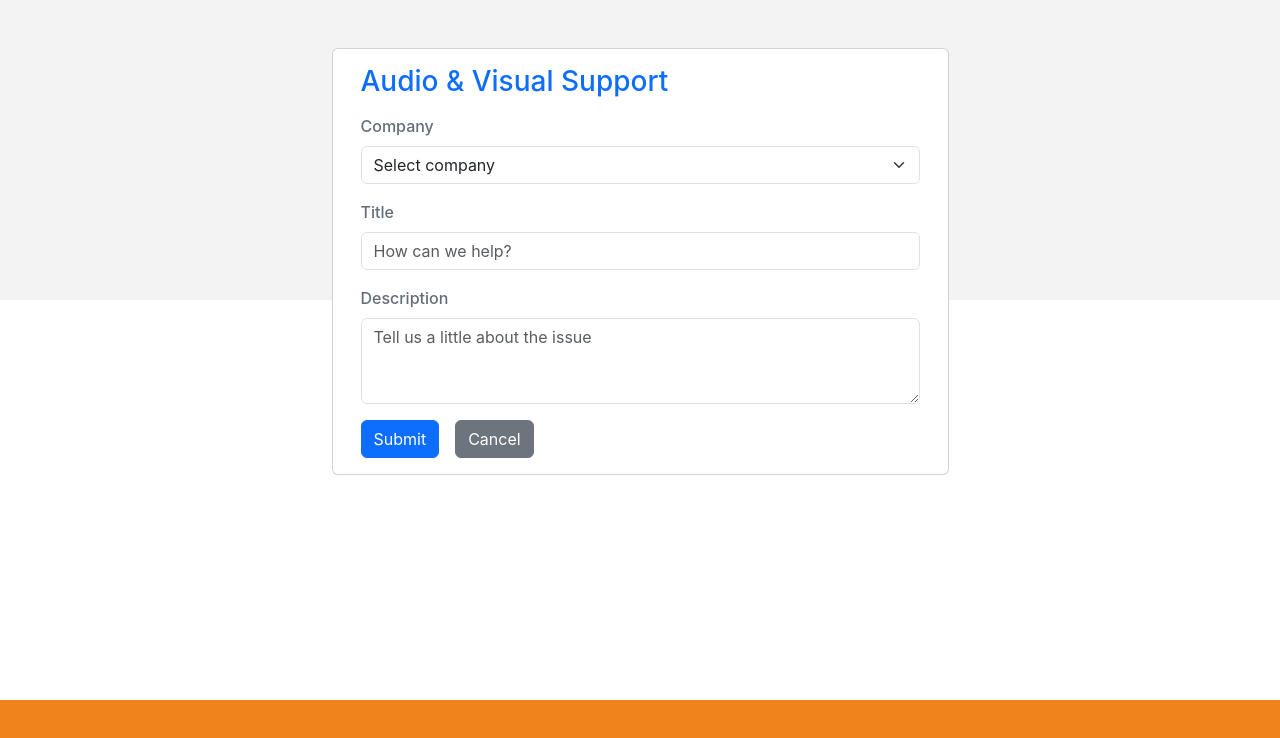
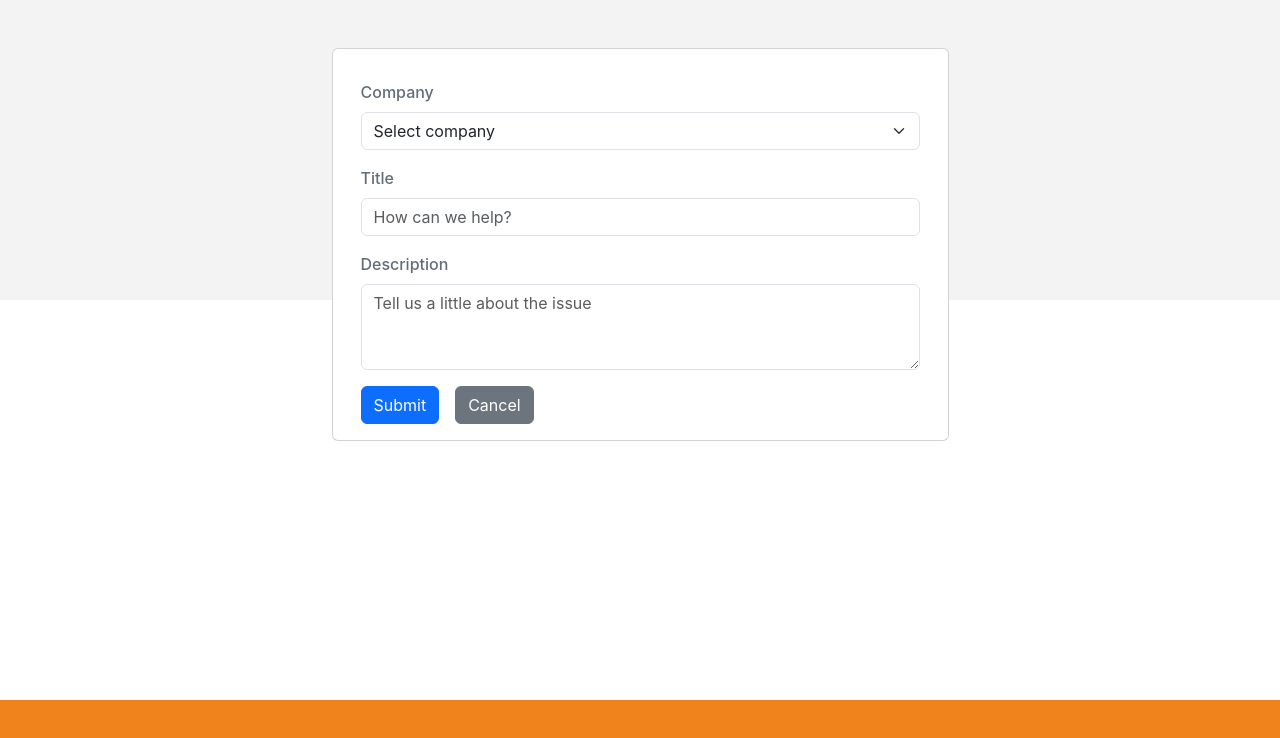
Before and after one commit to ciunetworksgithub/waymakers-forms, a React (Create React App) app in the folder client/: page / in a window 1280 px wide. Both pictures are taken after a click on the element 494 px from the left and 170 px from the top of the page. Shown: the top 738 px of the page. Built offline with nearby package versions, Linux system fonts and the light colour scheme.

Commit message:
refactor: tweak tile defs schema

```diff
--- a/client/src/pages/CreateCase/components/CreateTicketForm.js
+++ b/client/src/pages/CreateCase/components/CreateTicketForm.js
@@ -14,7 +14,7 @@ import fieldDefs from '../config/field-definitions.json';
 const CreateTicketForm = ({ ticketDef, onCancel, onComplete }) => {
   const {
     subject,
-    fields: { hidden: initialValues, visible: fieldNames },
+    formFields: { hidden: initialValues, visible: fieldNames },
   } = ticketDef;
   const fields = fieldNames.map(name => ({ name, ...fieldDefs[name] }));
   const [error, setError] = useState();
--- a/client/src/pages/CreateCase/components/SelectionTiles.js
+++ b/client/src/pages/CreateCase/components/SelectionTiles.js
@@ -18,8 +18,8 @@ export const SelectionTiles = ({ onComplete }) => {
               onClick={() => onComplete(tileDef)}
               className="SelectionTiles-Tile"
             >
-              <Card.Title className="title">{tileDef.subject}</Card.Title>
-              <Card.Body>{tileDef.help}</Card.Body>
+              <Card.Title className="title">{tileDef.tileTitle}</Card.Title>
+              <Card.Body>{tileDef.tileBody}</Card.Body>
             </Card>
           </Col>
         ))}
--- a/client/src/pages/CreateCase/config/tile-definitions.json
+++ b/client/src/pages/CreateCase/config/tile-definitions.json
@@ -1,8 +1,8 @@
 [
   {
-    "subject": "Audio & Visual Support",
-    "help": "Issues related to audio and visual hardware or software.",
-    "fields": {
+    "tileTitle": "Audio & Visual Support",
+    "tileBody": "Issues related to audio and visual hardware or software.",
+    "formFields": {
       "visible": [
         "companyID",
         "title",
@@ -18,9 +18,9 @@
     }
   },
   {
-    "subject": "Hardware Problems",
-    "help": "Printer not working? Monitor flickering? PC or laptop not booting or something else?",
-    "fields": {
+    "tileTitle": "Hardware Problems",
+    "tileBody": "Printer not working? Monitor flickering? PC or laptop not booting or something else?",
+    "formFields": {
       "visible": [
         "companyID",
         "title",
```
Also changed, not shown: 7 other files (tests, documents, lock files or other folders).
